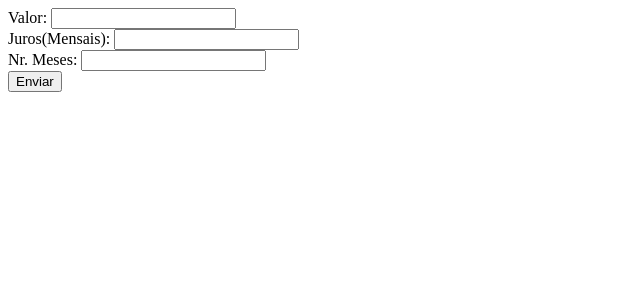
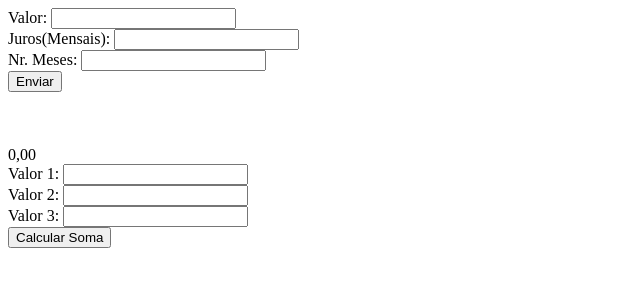
Before and after one commit to GiuliaBF/primeiroc_3t, a plain HTML site: page index.html in a window 1280 px wide. Shown: the whole page, without its empty margins (0-640 px from the left). Drawn offline with Linux system fonts and the light colour scheme.

Commit message:
Add files via upload

```diff
--- a/estudo.js
+++ b/estudo.js
@@ -40,3 +40,10 @@ function mat(){
     }
     document.write("Resultado" + r);
 }
+function soma(){
+    let n1 = document.getElementById("v1").value;
+    let n2 = document.getElementById("v2").value;
+    let n3 = document.getElementById("v3").value;
+    let r = (Number(n1) + Number(n2) + Number(n3));
+document.getElementById("resultado").innerHTML = "Soma: " +r;
+}
--- a/index.html
+++ b/index.html
@@ -12,5 +12,14 @@
     Juros(Mensais): <input id="juros" type="text"><br>
     Nr. Meses: <input id="meses" type="text"><br>
     <button onclick="mat()">Enviar</button>
+
+    <br><br><Br><br>
+<span id="resultado">0,00</span><br>
+Valor 1: <input id="v1" type="text"><br>
+Valor 2: <input id="v2" type="text"><br>
+Valor 3: <input id="v3" type="text"><br>
+
+<button onclick="soma">Calcular Soma</button>
+
 </body>
 </html>
```
